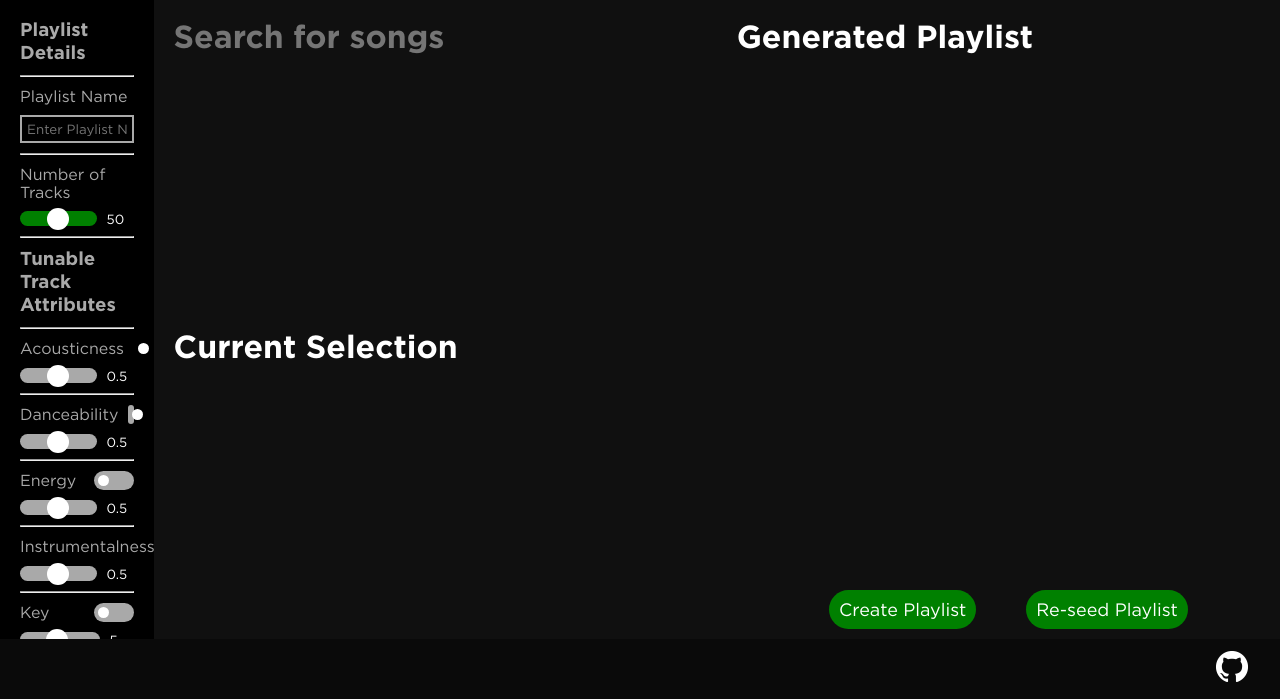
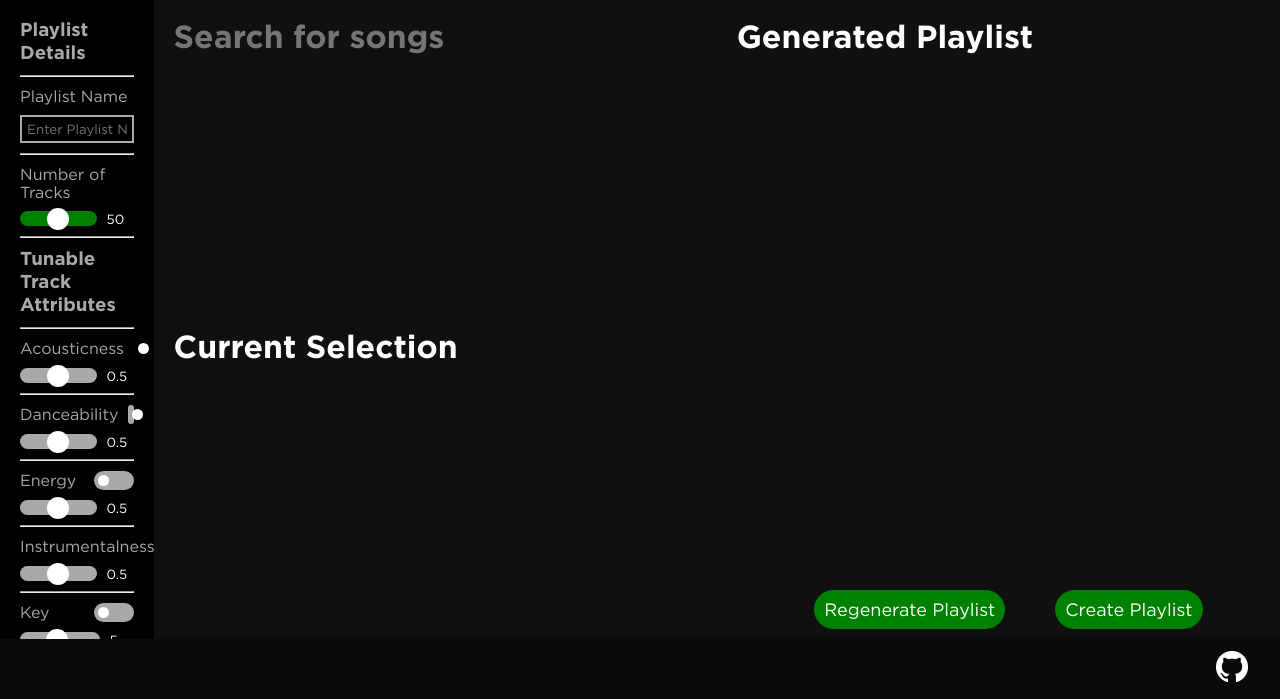
Before and after one commit to sen-francis/spotify-archive, a Django app: template src/spotifyarchiveapp/templates/spotifyarchiveapp/dashboard.html in a window 1280 px wide. Shown: the part 101-800 px from the top of the page. Run offline with Django 3.2, Linux system fonts and the light colour scheme; the template is opened without the code that fills it, so the values that code supplies are empty.

Commit message:
Switched dashboard button order. Renamed re-seed button.

```diff
--- a/src/spotifyarchiveapp/static/spotifyarchiveapp/assets/css/main-style.css
+++ b/src/spotifyarchiveapp/static/spotifyarchiveapp/assets/css/main-style.css
@@ -375,6 +375,8 @@ h1 {
     flex-direction: row;
     justify-content: center;
     gap: 50px;
+    margin-left: auto;
+    margin-right: auto;
 }
 
 /* The switch - the box around the slider */
--- a/src/spotifyarchiveapp/templates/spotifyarchiveapp/dashboard.html
+++ b/src/spotifyarchiveapp/templates/spotifyarchiveapp/dashboard.html
@@ -307,11 +307,11 @@
                 {% endif %}
             </div>
             <div id="playlist-buttons">
+                <input class = "submit" name="reSeedButton" type="submit" value="Regenerate Playlist" onclick="getPlaylist()">
                 <form id="submitForm" method="POST" action="#">
                     {% csrf_token %}
                     <input class = "submit" name="submitButton" type="submit" value="Create Playlist">
                 </form>
-                <input class = "submit" name="reSeedButton" type="submit" value="Re-seed Playlist" onclick="getPlaylist()">
             </div>
         </div>
     </div>
--- a/src/spotifyarchiveapp/views.py
+++ b/src/spotifyarchiveapp/views.py
@@ -40,7 +40,6 @@ def dashboard(request):
     global sp
     # initialize spotipy with user access code
     if(request.GET.get('code')):
-        #request.session['code'] = request.GET.get('code')
         sp_oauth.get_access_token(request.GET.get('code'))
         sp = spotipy.Spotify(auth_manager=sp_oauth)
     else:
```
Also changed, not shown: src/db.sqlite3.
